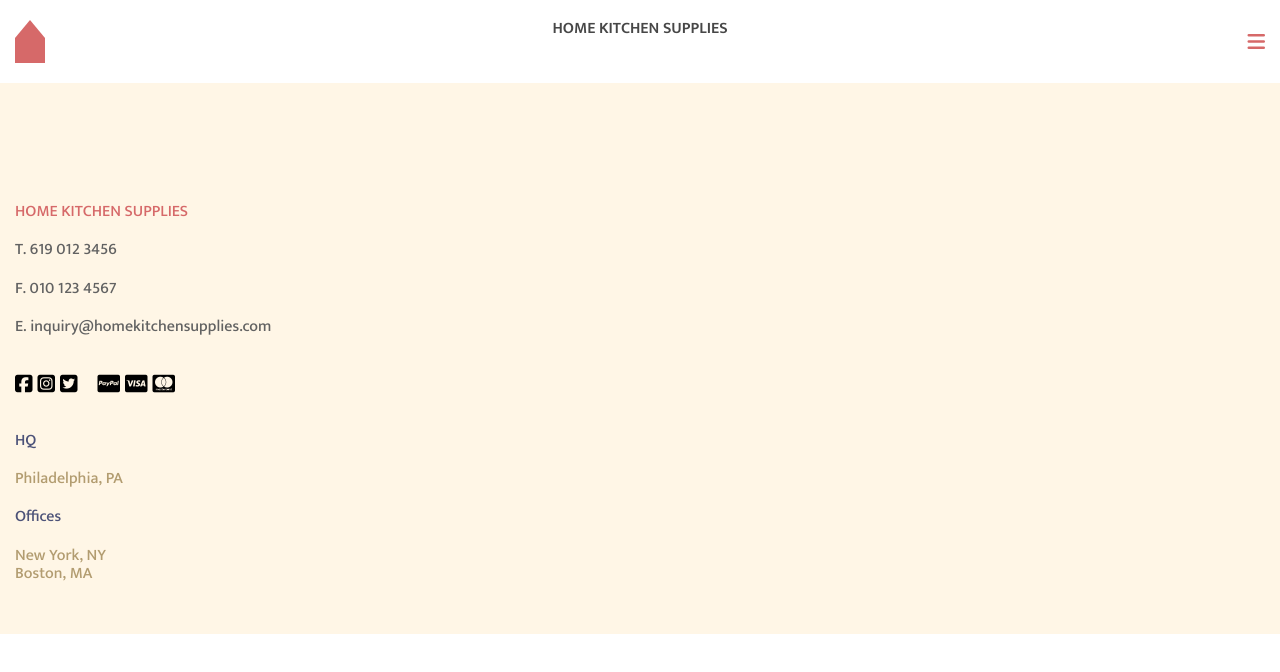
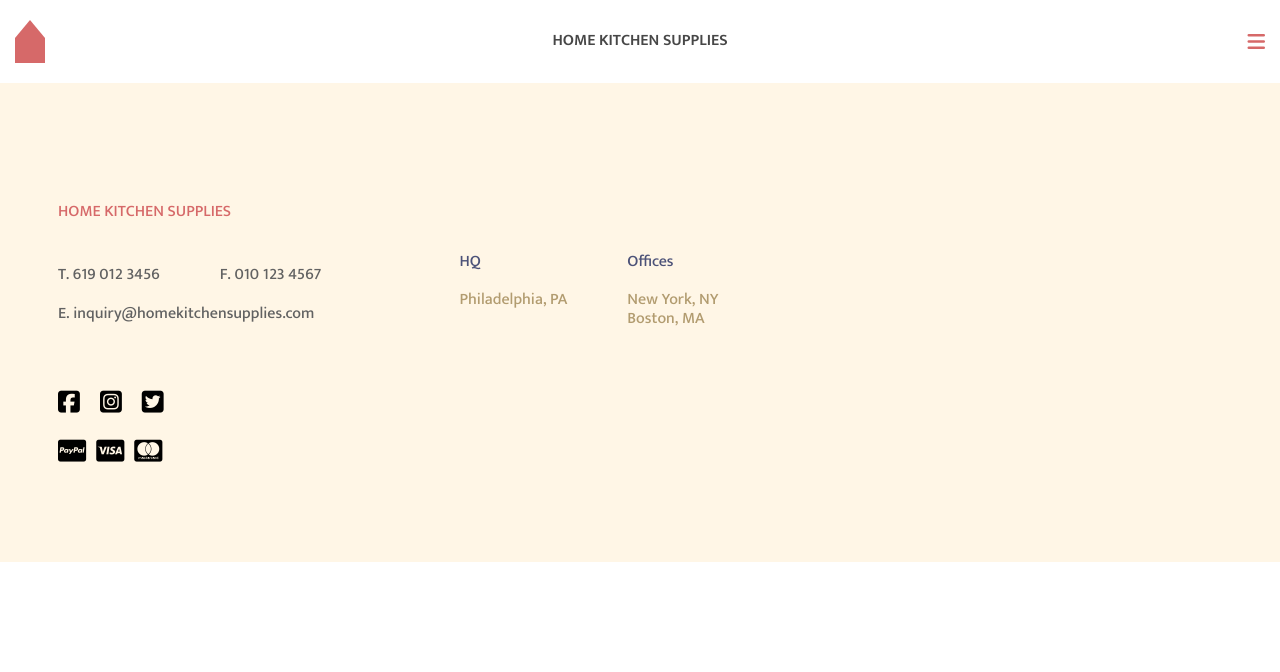
Before and after one commit to eugeniekwon/web-3, a plain HTML site: page deploy/index.html in a window 1280 px wide. Drawn offline with nearby package versions, Linux system fonts and the light colour scheme.

Commit message:
updates to footer
added button features

```diff
--- a/deploy/index.html
+++ b/deploy/index.html
@@ -39,34 +39,42 @@
         </header>
     <footer>
                 <div>
+                    <section id="footer-total-text">
                     <section id="footer-text-1">
-                    <h6 class="xs-spacing">HOME KITCHEN SUPPLIES</h6>
-                    <p class="xs-spacing">T. 619 012 3456</p>
-                    <p class="xs-spacing">F. 010 123 4567</p>
-                    <p class="xs-spacing">E. inquiry@homekitchensupplies.com</p>
+                        <h6 class="small-spacing">HOME KITCHEN SUPPLIES</h6>
+                        <div>
+                            <p class="xs-spacing">T. 619 012 3456</p>
+                            <p class="xs-spacing">F. 010 123 4567</p>
+                        </div>
+                        <p class="small-spacing">E. inquiry@homekitchensupplies.com</p>
                     </section>
 
-                    <section id="icons" class="xs-spacing">
-                    <ul id="social-media">
+                    <section id="footer-text" class="small-spacing">
+                        <div>
+                            <h6 class="xs-spacing">HQ</h6>
+                            <p>Philadelphia, PA</p>
+                        </div>
+                        <div>
+                            <h6 class="xs-spacing">Offices</h6>
+                            <p>New York, NY</p>
+                            <p>Boston, MA</p>
+                        </div>
+                    </section>
+                </section>
+
+
+
+                    <ul id="social-media" class="xs-spacing">
                         <li><a href="https://www.facebook.com/"><i class="fab fa-facebook-square"></i></a></li>
                         <li><a href="https://www.instagram.com/"><i class="fab fa-instagram-square"></i></a></li>
                         <li><a href="https://www.twitter.com/"><i class="fab fa-twitter-square"></i></a></li>
                     </ul>
 
-                    <ul id="payment">
+                    <ul id="payment" class="small-spacing">
                         <li><i class="fab fa-cc-paypal"></i></li>
                         <li><i class="fab fa-cc-visa"></i></li>
                         <li><i class="fab fa-cc-mastercard"></i></li>
                     </ul>
-                    </section>
-
-                    <section id="footer-text-2">
-                    <h6 class="xs-spacing">HQ</h6>
-                    <p class="xs-spacing">Philadelphia, PA</p>
-                    <h6 class="xs-spacing">Offices</h6>
-                    <p>New York, NY</p>
-                    <p>Boston, MA</p>
-                    </section>
 
                 </div>
             </footer>
--- a/dev/scss/base/_base.scss
+++ b/dev/scss/base/_base.scss
@@ -79,3 +79,20 @@ h1, h2, h3, h4, h5, h6, p{
     margin-bottom: 20px;
     }
 }
+
+
+.show-for-mobile {
+    display: flex !important;
+
+    @include md {
+        display: none !important;
+    }
+}
+
+.show-for-tablet {
+    display: none !important;
+
+    @include md {
+        display: flex !important;
+    }
+}
--- a/dev/scss/components/_buttons.scss
+++ b/dev/scss/components/_buttons.scss
@@ -1,3 +1,51 @@
 /* =============
     Buttons
 ============= */
+
+.button{
+    display: flex;
+    align-items: center;
+    justify-content: center;
+    font-family: 'Mukta', sans-serif;
+    font-weight: 600;
+    font-size: rem-calc(16);
+
+    a:link,
+    a:visited{
+        background-color: $orange;
+        border-radius: 30px;
+        color: $white;
+        padding: 20px 50px;
+        transition: 0.25s;
+    }
+
+    a:hover,
+    a:active{
+        background-color: $dark-orange;
+    }
+
+}
+
+.button-sg{
+    display: flex;
+    align-items: center;
+    justify-content: center;
+    font-family: 'Mukta', sans-serif;
+    font-weight: 600;
+    font-size: rem-calc(16);
+
+    a:link,
+    a:visited{
+        background-color: $orange;
+        border-radius: 30px;
+        color: $white;
+        padding: 20px 20px;
+        transition: 0.25s;
+    }
+
+    a:hover,
+    a:active{
+        background-color: $dark-orange;
+    }
+
+}
--- a/dev/scss/layout/_footer.scss
+++ b/dev/scss/layout/_footer.scss
@@ -1,80 +1,136 @@
 /* =============
     Footer
 ============= */
-footer{
-    div{
+footer {
 
         background-color: $cream;
         padding: 120px 15px 50px 15px;
 
-        h6, p{
+        h6,
+        p {
             font-family: 'Mukta', sans-serif;
             font-size: rem-calc(16);
             font-weight: 500;
         }
 
-        #footer-text-1{
+    >div {
+        @include lg{
+            margin-left: 43px;
+        }
 
-            h6{
+        #footer-total-text{
+
+            @include lg{
+                display: flex;
+                align-items: flex-start;
+                justify-content: flex-start;
+            }
+
+            #footer-text-1 {
+
+                h6 {
                     color: $pink;
                 }
 
-            p{
+                p {
                     color: $light-gray;
                 }
 
+                @include lg{
+                    margin-right: 138px;
                 }
 
-        #icons{
 
+                >div{
+                    @include lg{
                         display: flex;
-            align-items: flex-start;
+                        align-items: center;
                         justify-content: flex-start;
-            margin-right: 10px;
 
-            #social-media{
+                        p:nth-child(1){
+                            margin-right: 60px;
+                        }
+                    }
+                }
+            }
+
+            #footer-text{
+
+
+
+                h6 {
+                    color: $dark-violet;
+
+                }
+
+                p {
+                    color: $brown;
+                }
+
+                @include md {
+                    display: flex;
+                    align-items: auto;
+                    justify-content: flex-start;
+
+                    >div {
+                        margin-right: 60px;
+                    }
+                }
+
+                @include lg{
+                    margin-top: 50px;
+                    margin-right: 0px;
+                }
+
+
+
+            }
+        }
+
+
+        #social-media {
 
             display: flex;
             justify-content: flex-start;
             align-items: center;
             margin-right: 15px;
 
-                    li{
-                        margin: 0px 5px 0px 0px;
+            li {
+                margin: 0px 10px 0px 0px;
 
-                        a:link,a:visited{
+                a:link,
+                a:visited {
                     color: $black;
                     font-size: rem-calc(20);
+                    text-decoration: none;
 
-                            &:hover,&:active{
+                    @include lg{
+                        font-size: rem-calc(25);
+                        margin: 0px 10px 0px 0px;
+                    }
+
+                    &:hover,
+                    &:active {
                         color: $pink;
                     }
                 }
             }
         }
 
-            #payment{
+        #payment {
 
             display: flex;
             justify-content: flex-start;
             align-items: center;
 
-                    li{
+            li {
                 font-size: rem-calc(20);
                 margin: 0px 5px 0px 0px;
+
+                @include lg{
+                    font-size: rem-calc(25);
+                    margin: 0px 10px 0px 0px;
                 }
-            }
-        }
-
-
-
-        #footer-text-2{
-            h6{
-                color: $dark-violet;
-            }
-
-            p{
-                color: $brown;
             }
         }
 
--- a/dev/scss/layout/_header.scss
+++ b/dev/scss/layout/_header.scss
@@ -21,12 +21,20 @@ header {
         }
 
         #name-container {
+
+                align-items: center;
+                display: flex;
+                justify-content: center;
+
             h6 {
                 color: $dark-gray;
                 font-family: 'Mukta', sans-serif;
                 font-size: rem-calc(16);
                 font-weight: 600;
                 text-align: center;
+
+
+
             }
         }
 
```
Also changed, not shown: deploy/css/styles.css, 1 other file. Lines whose indentation alone changed are shown as unchanged.
